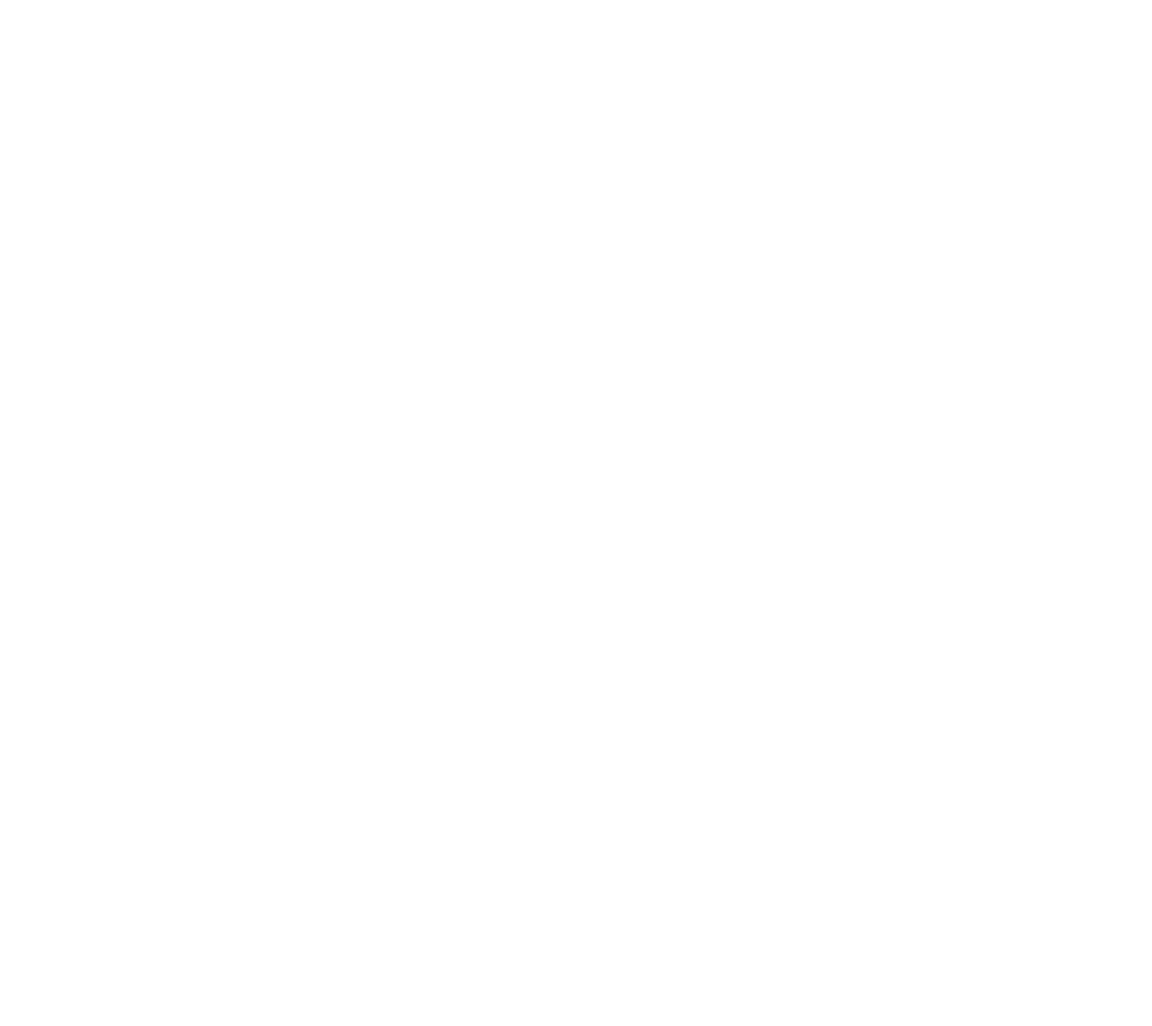
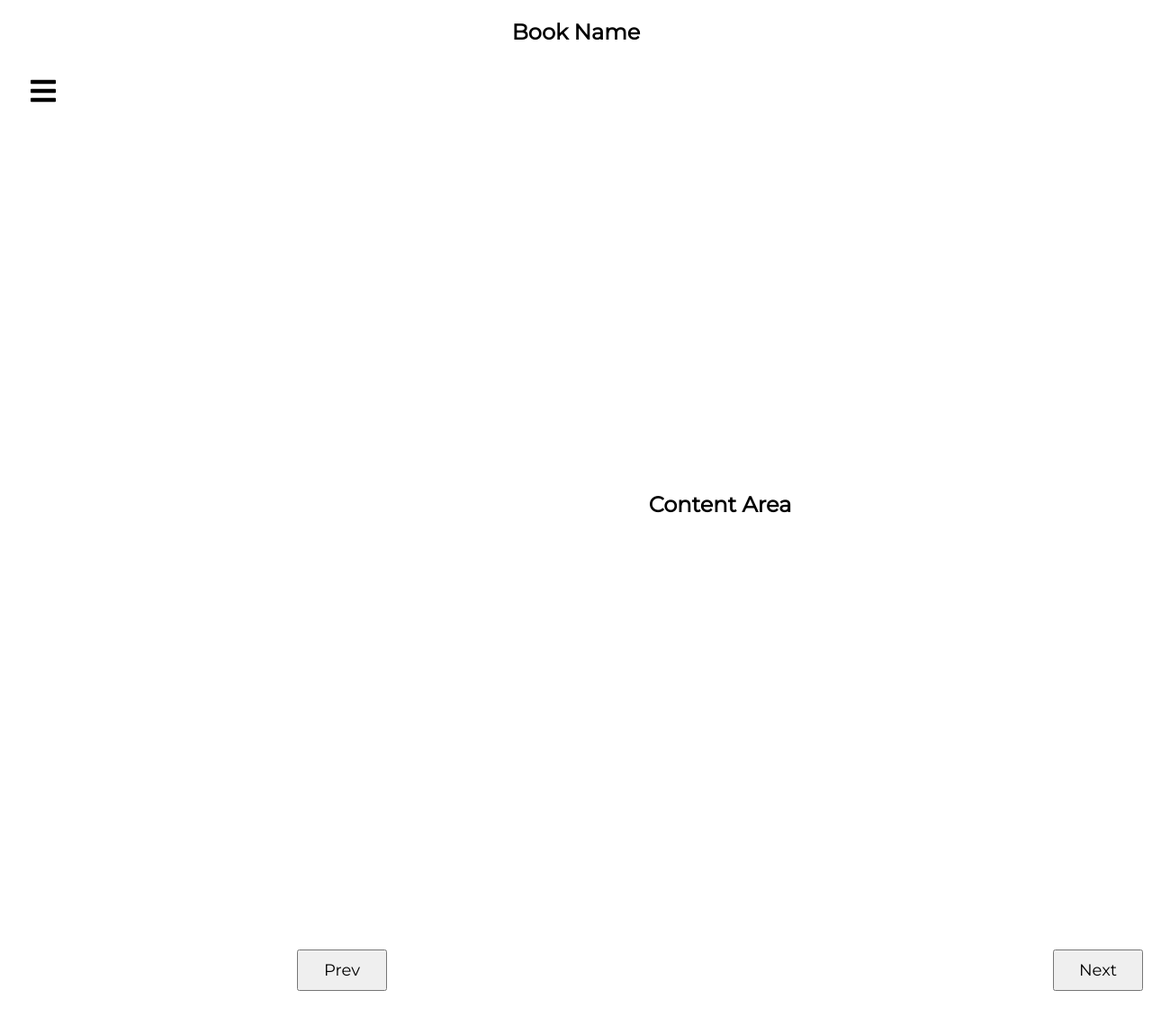
Before and after one commit to Team-Ente/Libre, a React (Create React App) app in the folder client/: page /reader in a window 1280 px wide. Shown: the top 1140 px of the page at 90% size. Before the commit the page ends 800 px from the top, so only its background shows below. Built offline with nearby package versions, Linux system fonts and the light colour scheme.

Commit message:
reader ui

```diff
--- a/client/src/App.js
+++ b/client/src/App.js
@@ -1,6 +1,7 @@
 import React from 'react'
 import Homepage from './pages/Homepage/Homepage';
 import Landingpage from './pages/Landingpage/Landingpage';
+import Reader from './pages/Reader/Reader';
 import { Route, Routes, useLocation } from 'react-router-dom';
 function App() {
   return (
@@ -8,6 +9,7 @@ function App() {
         <Routes>
           <Route path='/*' element={<Landingpage />} />
           <Route path='/home/*' element={<Homepage />} />
+          <Route path='/reader/*' element={<Reader />} />
         </Routes>
       </div>
   );
--- a/client/src/Components/TableofContents/Sidebar.css
+++ b/client/src/Components/TableofContents/Sidebar.css
@@ -1,8 +1,7 @@
 .navbar {
     background-color: #fff;
-    height: 80px;
+    height: 70px;
     display: flex;
-    justify-content: flex-start;
     align-items: center;
 }
 
@@ -14,11 +13,11 @@
 
 .nav-menu {
     background-color: #fff;
-    width: 250px;
+    width: 300px;
     height: 100vh;
     display: flex;
     justify-content: center;
-    position: fixed;
+    position: relative;
     top: 0;
     left: -100%; /* To fully hide the navbar initially */
     transition: 850ms;
@@ -27,8 +26,12 @@
 .nav-menu.active {
     left: 0;
     transition: 350ms;
+    z-index: 3;
 }
-
+.Table-header {
+    padding: 0px 30px;
+    font-size: 24px;
+}
 .nav-text {
     display: flex;
     justify-content: flex-start;
@@ -67,7 +70,13 @@
     justify-content: flex-start;
     align-items: center;
 }
-
+.scrollable-sidebar {
+    height:fit-content;
+}
+.scrollable-sidebar-active {
+    height: fit-content;
+    overflow-x: scroll;
+}
 span {
     margin-left: 16px;
 }
--- a/client/src/Components/TableofContents/Sidebar.js
+++ b/client/src/Components/TableofContents/Sidebar.jsx
@@ -9,13 +9,13 @@ import { sidebarData } from './SidebarData';
 import './Sidebar.css'
 // import {IconContext} from 'react-icons';
 
-function Navbar() {
+function Sidebar() {
 
     const [sidebar, setSidebar] = useState(false); // sidebar state initially set to false
     const showSidebar = () =>setSidebar(!sidebar); // function to toggle the state of the sidebar
 
     return (
-    <div>
+        <div className={sidebar ? 'scrollable-sidebar-active' : 'scrollable-sidebar'}>
             {/* Navbar */}
             <div className='navbar'>
                 <Link to="#" className="menu-bars">
@@ -28,11 +28,7 @@ function Navbar() {
             <nav className={sidebar ? 'nav-menu active' : 'nav-menu'}>
             {/* checks whether Nav-Menu is active or not */}
                 <ul className='nav-menu-items' onClick={showSidebar}>
-                    <li className='navbar-toggle'>
-                        <Link to="#" className='menu-bars'>
-                            <AiIcons.AiOutlineClose />
-                        </Link>
-                    </li>
+                <p className='Table-header'>Chapters</p>
                     {sidebarData.map((item, index) => {
                         return (
                             <li key={index} className={item.cName}>
@@ -50,4 +46,4 @@ function Navbar() {
   )
 }
 
-export default Navbar
+export default Sidebar
--- a/client/src/Components/TableofContents/SidebarData.js
+++ b/client/src/Components/TableofContents/SidebarData.js
@@ -1,37 +1,111 @@
 import React from "react";
-import * as FaIcons from 'react-icons/fa'; //for fontawesome icons
-import * as AiIcons from 'react-icons/ai'; //for aiICons icons
-import * as BsIcons from 'react-icons/bs'; //for BsIcons icons
-import * as IoIcons from 'react-icons/io';
 export const sidebarData = [
     {
-        title: 'Home',
+        title: 'Introduction',
         path: '/',
-        icon: <AiIcons.AiFillHome />,
+        // icon: <AiIcons.AiFillHome />,
         cName: 'nav-text'
     },
     {
-        title: 'Discover',
-        path: '/discover',
-        icon: <FaIcons.FaRegCompass />,
+        title: 'Where is the cake',
+        path: '/1',
+        // icon: <FaIcons.FaRegCompass />,
         cName: 'nav-text'
     },
     {
-        title: 'Reading',
-        path: '/reading',
-        icon: <AiIcons.AiOutlineEye />,
+        title: 'Destination Unknown',
+        path: '/2',
+        // icon: <AiIcons.AiOutlineEye />,
         cName: 'nav-text'
     },
     {
-        title: 'Wishlist',
-        path: '/wishlist',
-        icon: <BsIcons.BsBookmark />,
+        title: 'Rockerfella\'s Ruins',
+        path: '/3',
+        // icon: <BsIcons.BsBookmark />,
         cName: 'nav-text'
     },
     {
-        title: 'Completed',
-        path: '/completed',
-        icon: <IoIcons.IoMdCheckmarkCircleOutline />,
+        title: 'Final Destination',
+        path: '/4',
+        // icon: <IoIcons.IoMdCheckmarkCircleOutline />,
+        cName: 'nav-text'
+    },
+    {
+        title: 'Final Destination',
+        path: '/4',
+        // icon: <IoIcons.IoMdCheckmarkCircleOutline />,
+        cName: 'nav-text'
+    },
+    {
+        title: 'Final Destination',
+        path: '/4',
+        // icon: <IoIcons.IoMdCheckmarkCircleOutline />,
+        cName: 'nav-text'
+    },
+    {
+        title: 'Final Destination',
+        path: '/4',
+        // icon: <IoIcons.IoMdCheckmarkCircleOutline />,
+        cName: 'nav-text'
+    },
+    {
+        title: 'Final Destination',
+        path: '/4',
+        // icon: <IoIcons.IoMdCheckmarkCircleOutline />,
+        cName: 'nav-text'
+    },
+    {
+        title: 'Final Destination',
+        path: '/4',
+        // icon: <IoIcons.IoMdCheckmarkCircleOutline />,
+        cName: 'nav-text'
+    },
+    {
+        title: 'Final Destination',
+        path: '/4',
+        // icon: <IoIcons.IoMdCheckmarkCircleOutline />,
+        cName: 'nav-text'
+    },
+    {
+        title: 'Final Destination',
+        path: '/4',
+        // icon: <IoIcons.IoMdCheckmarkCircleOutline />,
+        cName: 'nav-text'
+    },
+    {
+        title: 'Final Destination',
+        path: '/4',
+        // icon: <IoIcons.IoMdCheckmarkCircleOutline />,
+        cName: 'nav-text'
+    },
+    {
+        title: 'Final Destination',
+        path: '/4',
+        // icon: <IoIcons.IoMdCheckmarkCircleOutline />,
+        cName: 'nav-text'
+    },
+    {
+        title: 'Final Destination',
+        path: '/4',
+        // icon: <IoIcons.IoMdCheckmarkCircleOutline />,
+        cName: 'nav-text'
+    },
+    {
+        title: 'Final Destination',
+        path: '/4',
+        // icon: <IoIcons.IoMdCheckmarkCircleOutline />,
+        cName: 'nav-text'
+    },
+    {
+        title: 'Final Destination',
+        path: '/4',
+        // icon: <IoIcons.IoMdCheckmarkCircleOutline />,
+        cName: 'nav-text'
+    },
+    {
+        title: 'Final Destination',
+        path: '/4',
+        // icon: <IoIcons.IoMdCheckmarkCircleOutline />,
         cName: 'nav-text'
     },
 ]
--- a/client/src/pages/Landingpage/Signup/Signup.css
+++ b/client/src/pages/Landingpage/Signup/Signup.css
@@ -92,6 +92,13 @@ form .txt_field{
 }
 .pass:hover{
   text-decoration: underline;
+}
+.showpass {
+  display: flex;
+  flex-direction: row;
+  text-align: left;
+  gap: 10px;
+  margin: -5px 0 20px 5px;
 }
 input[type="submit"]{
   width: 100%;
--- a/client/src/pages/Landingpage/Signup/Signup.jsx
+++ b/client/src/pages/Landingpage/Signup/Signup.jsx
@@ -4,6 +4,17 @@ import * as IcoIcons from 'react-icons/im';
 import { Link, useNavigate } from 'react-router-dom';
 import "./Signup.css";
 import Animation from '../Animation';
+
+function showPassFunc() {
+  var x = document.getElementById("passInput");
+  if (x.type === "password") {
+    x.type = "text";
+  } else {
+    x.type = "password";
+  }
+}
+
+
 function Signup() {
   const regex = /\S+@\S+\.\S+/;
   const [email, setEmail] = useState('');
@@ -128,7 +139,7 @@ function Signup() {
               <label>Last Name</label>
             </div>
             <div className="txt_field">
-              <input type="password" name='password' onChange={checkPass} autoComplete='off' required />
+              <input type="password" name='password' onChange={checkPass} autoComplete='off' id='passInput' required />
               <span></span>
               <label>Password</label>
             </div>
@@ -139,6 +150,7 @@ function Signup() {
                 <span></span>
                 <label>Confirm Password</label>
             </div>
+            <div className='showpass'><input type="checkbox" onClick={showPassFunc}/>Show Password</div>
             <p className='email-error'>{confirmmsg}</p>
               <input type="submit" name='submit_btn' value="Sign up" />
               <div className="signup_link">
--- /dev/null
+++ b/client/src/pages/Reader/Reader.css
@@ -0,0 +1,49 @@
+.body {
+    min-height: 100vh;
+    /* background-color: blue; */
+}
+
+header {
+    height: 70px;
+    /* background-color: lightblue; */
+    display: flex;
+    margin: auto;
+    text-align: center;
+}
+.main-container {
+    display: flex;
+    min-height: calc(100vh-70px);
+}
+.sidebar {
+    min-width: 320px;
+    /* background-color: lightgray; */
+    display: flex;
+}
+.content {
+    flex-grow: 1;
+    display: flex;
+    flex-direction: column;
+    margin: 0 auto;
+}
+.book {
+    display: flex;
+    /* background-color: brown; */
+    height: 980px;
+    overflow-y: scroll;
+}
+.page-control {
+    display: flex;
+    flex-direction: row;
+    justify-content: space-between;
+    margin: 5px 10px;
+}
+.page-control > button {
+    font-size: 18px;
+    padding: 10px;
+    width: 100px;
+}
+.inner-text {
+    font-weight: 700;
+    font-size: 24px;
+    margin: auto auto;
+}
--- /dev/null
+++ b/client/src/pages/Reader/Reader.jsx
@@ -0,0 +1,39 @@
+import React from 'react';
+import './Reader.css'
+import Sidebar from '../../Components/TableofContents/Sidebar.jsx';
+function Reader(props) {
+  return (
+    <div className='body'>
+
+      <header>
+        <span className='inner-text'>Book Name</span>
+      </header>
+
+      <div className='main-container'>
+
+        <aside className='sidebar'>
+          {/* <span className='inner-text'>Sidebar</span> */}
+          <Sidebar />
+        </aside>
+
+        <main className='content'>
+          <div className='book'>
+            <span className='inner-text'>Content Area</span>
+            {/* <Routes>
+              <Route path='/' element={<Home />} />
+              <Route path='/2' element={<Discover />} />
+            </Routes> */}
+          </div>
+          <div className='page-control'>
+            <button>Prev</button>
+            <button>Next</button>
+          </div>
+        </main>
+
+      </div>
+
+    </div>
+  )
+}
+
+export default Reader
```
